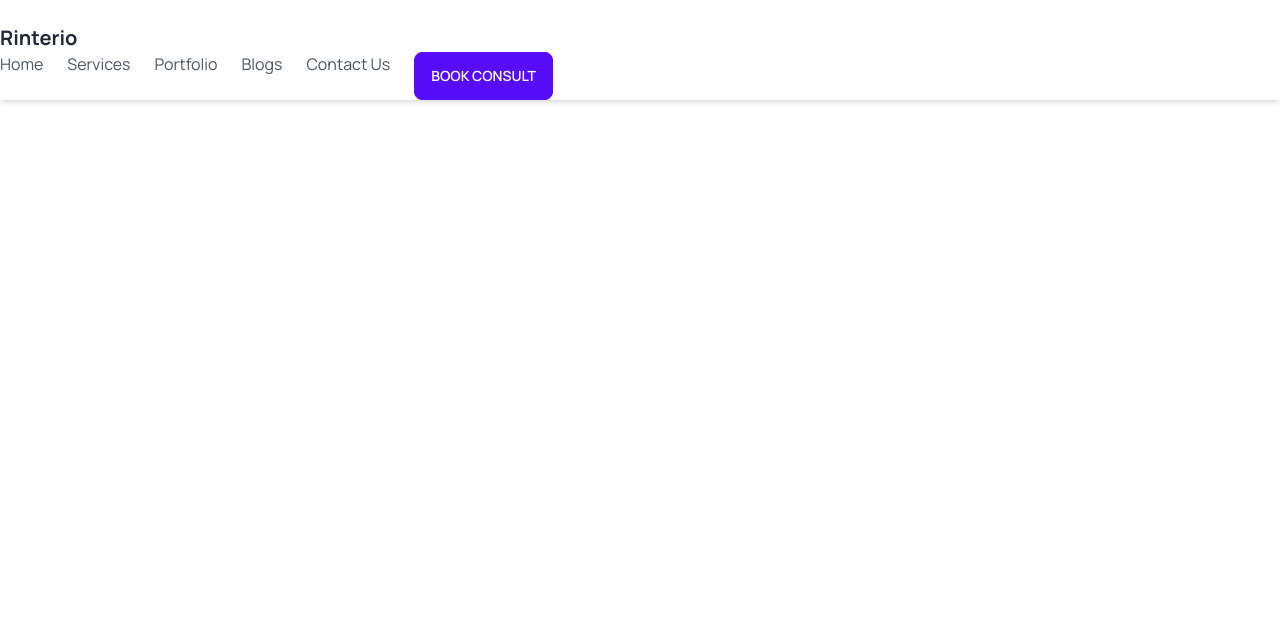
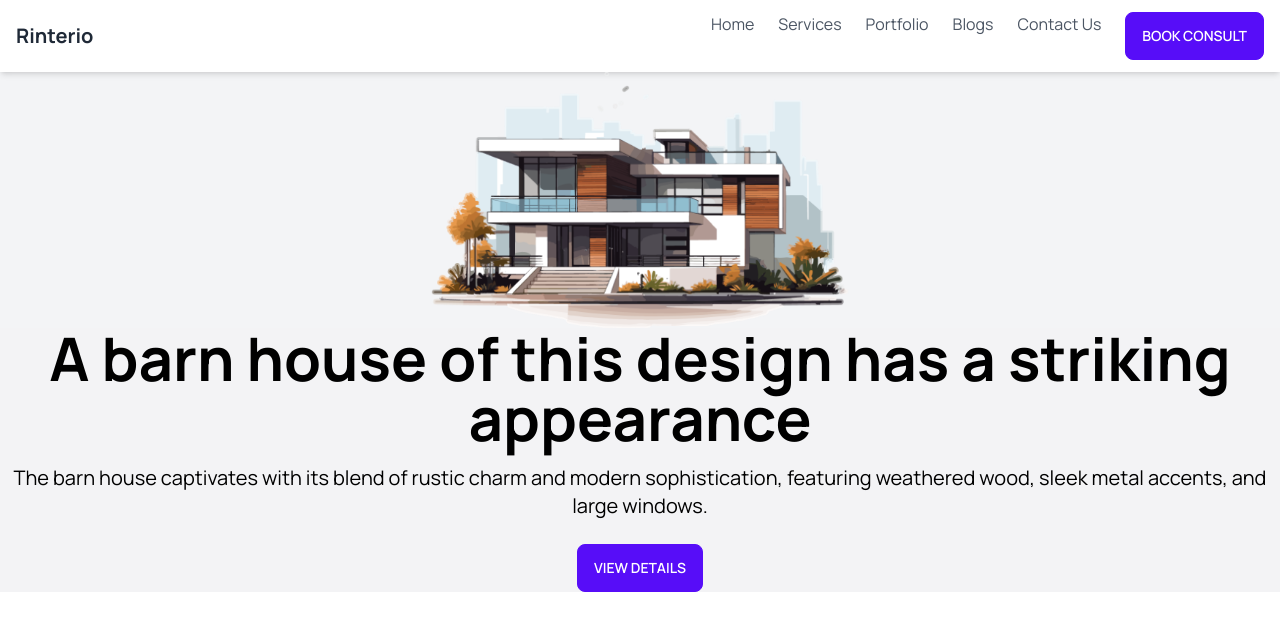
Before and after one commit to medydevdesigns/Assignment3, a plain HTML site: page index.html in a window 1280 px wide. Drawn offline with nearby package versions, Linux system fonts and the light colour scheme.

Commit message:
herosection

```diff
--- a/index.html
+++ b/index.html
@@ -5,12 +5,15 @@
     <meta charset="UTF-8">
     <meta name="viewport" content="width=device-width, initial-scale=1.0">
     <title>Rinterio</title>
-    <!--Tailwind CSS CDN-->
+
+    <!-- Tailwind CSS CDN -->
     <script src="https://cdn.tailwindcss.com"></script>
-    <!--daisyui-->
+
+    <!-- DaisyUI -->
     <link href="https://cdn.jsdelivr.net/npm/daisyui@2.15.0/dist/full.css" rel="stylesheet" type="text/css" />
+
     <style>
-        /*  Manrope font */
+        /* Manrope font */
         @import url('https://fonts.googleapis.com/css2?family=Manrope:wght@400;500;600;700&display=swap');
 
         body {
@@ -20,21 +23,25 @@
 </head>
 
 <body class="bg-gray-100">
-<!--Navbar Section Brand logo and link to navigate-->
+
+    <!-- Navbar Section -->
     <nav class="bg-white shadow-md">
-<div class="container mx-auto px-4 py-3 flex justify-between items-center"></div>
-<!--Logo -->
+        <div class="container mx-auto px-4 py-3 flex justify-between items-center">
+            <!-- Logo -->
             <a href="#" class="text-xl font-bold text-gray-800">Rinterio</a>
-<!--Hamburger Menu Icon when its mobile device-->
+
+            <!-- Hamburger Menu Icon for Mobile Devices -->
             <div class="lg:hidden">
-    <button id="menu-toggle" class="text-gray-800 focus:outline-none ">
-        <svg xmlns="http://www.w3.org/2000/svg" class="h-6 w-6" fill="none" viewBox="0 0 24 24" stroke="currentColor">
-            <path stroke-linecap="round" stroke-linejoin="round" stroke-width="2" d="M4 6h16M4 12h16m-7 6h7" />
+                <button id="menu-toggle" class="text-gray-800 focus:outline-none">
+                    <svg xmlns="http://www.w3.org/2000/svg" class="h-6 w-6" fill="none" viewBox="0 0 24 24"
+                        stroke="currentColor">
+                        <path stroke-linecap="round" stroke-linejoin="round" stroke-width="2"
+                            d="M4 6h16M4 12h16m-7 6h7" />
                     </svg>
                 </button>
             </div>
 
-<!--Navigation Links Large Device-->
+            <!-- Navigation Links for Large Devices -->
             <div id="menu" class="hidden lg:flex space-x-6">
                 <a href="#" class="text-gray-600 hover:text-gray-800">Home</a>
                 <a href="#" class="text-gray-600 hover:text-gray-800">Services</a>
@@ -45,7 +52,7 @@
             </div>
         </div>
 
-<!-- Mobile device option) -->
+        <!-- Mobile Menu -->
         <div id="mobile-menu" class="hidden lg:hidden px-4 pb-4">
             <a href="#" class="block text-gray-600 hover:text-gray-800 py-2">Home</a>
             <a href="#" class="block text-gray-600 hover:text-gray-800 py-2">Services</a>
@@ -55,8 +62,23 @@
         </div>
     </nav>
 
+    <!-- Hero Section -->
+    <div class="bg-center bg-contain bg-no-repeat h-64" style="background-image: url('/assets/banner.png');"></div>
 
-</nav>
+        <div class="flex items-center justify-center h-full bg-gray-100 bg-opacity-50">
+        <div class="text-center text-white">
+                <h1 class="text-4xl lg:text-6xl font-bold text-black">
+                    A barn house of this design has a striking appearance
+                </h1>
+                <p class="mt-4 text-lg lg:text-xl text-black">
+                    The barn house captivates with its blend of rustic charm and modern sophistication,
+                    featuring weathered wood, sleek metal accents, and large windows.
+                </p>
+                <a href="#" class="btn btn-primary mt-6">View Details</a>
+            </div>
+        </div>
+    </section>
+
 </body>
 
 </html>
```
Lines whose indentation alone changed are shown as unchanged.
